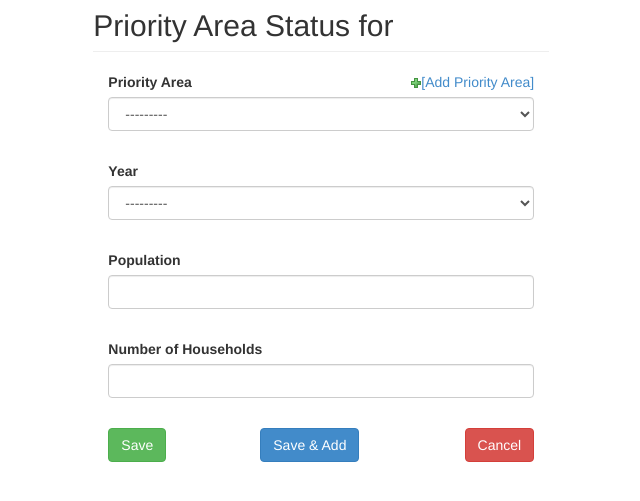
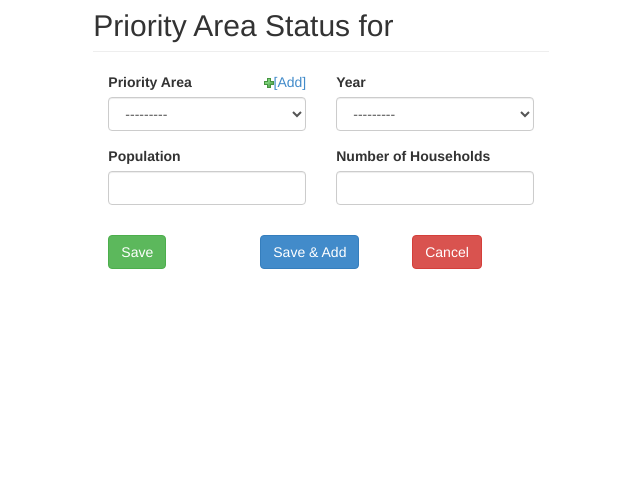
Before and after one commit to eyassug/au-water-sanitation-template, a Django app: template static/templates/priority_area_status_form.html in a window 1280 px wide. Shown: the part 51-552 px from the top of the page, without its empty margins (190-830 px from the left). Run offline with Django 3.2, Linux system fonts and the light colour scheme; the template is opened without the code that fills it: values that come from a table or form of the project are taken from there, others are empty; parts of the project's set-up code (start-up, migrations or seed data) failed here and were passed over; some libraries are stand-ins or nearby versions.

Commit message:
Modified template layout and filed name

```diff
--- a/static/templates/planning_performance_form.html
+++ b/static/templates/planning_performance_form.html
@@ -18,6 +18,7 @@
             <label for="id_sector_category">Sector Category</label>
             {% render_field form.sector_category class+="form-control" %}
         </div>
+
     </div>
     <div class="col-md-12 form-group">
          <div class="form-group{% if form.year.errors %} has-error{% endif %}">
--- a/static/templates/priority_area_status_form.html
+++ b/static/templates/priority_area_status_form.html
@@ -17,41 +17,37 @@
       <h2 class="page-header">Priority Area Status for {{ country }}</h2>
       <form action="" method="post" role="form">
          {% csrf_token %}
-         <div class="col-md-12 form-group">
+         <div class="col-md-6 form-group">
             <div class="form-group{% if form.priority_area.errors %} has-error{% endif %}">
                <label for="id_priority_area">Priority Area</label>
                <a href="/admin/dashboard/priorityarea/add/"  class="add-another" id="add_id_partner" onclick="return showAddAnotherPopup(this);">
-                   <img src="/static/admin/img/icon_addlink.gif" width="10" height="10" alt="Add Another"/>[Add Priority Area]</a>
+                   <img src="/static/admin/img/icon_addlink.gif" width="10" height="10" alt="Add Another"/>[Add]</a>
                {% render_field form.priority_area class+="form-control" %}
            </div>
-         </div>
-         <div class="col-md-12 form-group">
-            <div class="form-group{% if form.year.errors %} has-error{% endif %}">
-               <label for="id_year">Year</label>
-               {% render_field form.year class+="form-control" %}
-
-            </div>
-         </div>
-         <div class="col-md-12 form-group">
             <div class="form-group{% if form.population.errors %} has-error{% endif %}">
                <label for="id_population">Population</label>
                <input id="id_population" name="population" type="number" class="form-control" />
             </div>
          </div>
-         <div class="col-md-12 form-group">
+         <div class="col-md-6 form-group">
+            <div class="form-group{% if form.year.errors %} has-error{% endif %}">
+               <label for="id_year">Year</label>
+               {% render_field form.year class+="form-control" %}
+            </div>
             <div class="form-group{% if form.number_of_households.errors %} has-error{% endif %}">
                <label for="id_number_of_households">Number of Households</label>
                <input id="id_number_of_households" name="number_of_households" type="number" class="form-control" />
             </div>
          </div>
+
          <div class="col-md-4 form-group">
-         <button type="submit" class="btn btn-success">Save</button>
+         <button type="submit" class="btn btn-success" style="float: left">Save</button>
          </div>
          <div class="col-md-4 form-group">
-         <button type="submit" class="btn btn-primary">Save & Add</button>
+         <button type="submit" class="btn btn-primary" style="float: left">Save & Add</button>
          </div>
          <div class="col-md-4 form-group" >
-         <button type="submit" class="btn btn-danger" style="float: right">Cancel</button>
+         <button type="submit" class="btn btn-danger" style="float: left">Cancel</button>
          </div>
       </form>
  </div>
```
Also changed, not shown: static/templates/community_approach_form.html (+19 -12 lines), static/templates/facility_access_form.html (+14 -15 lines), static/templates/partner_contribution_form.html (+15 -8 lines), static/templates/partner_event_contribution_form.html (+14 -11 lines), static/templates/swot_form.html (+36 -26 lines).
